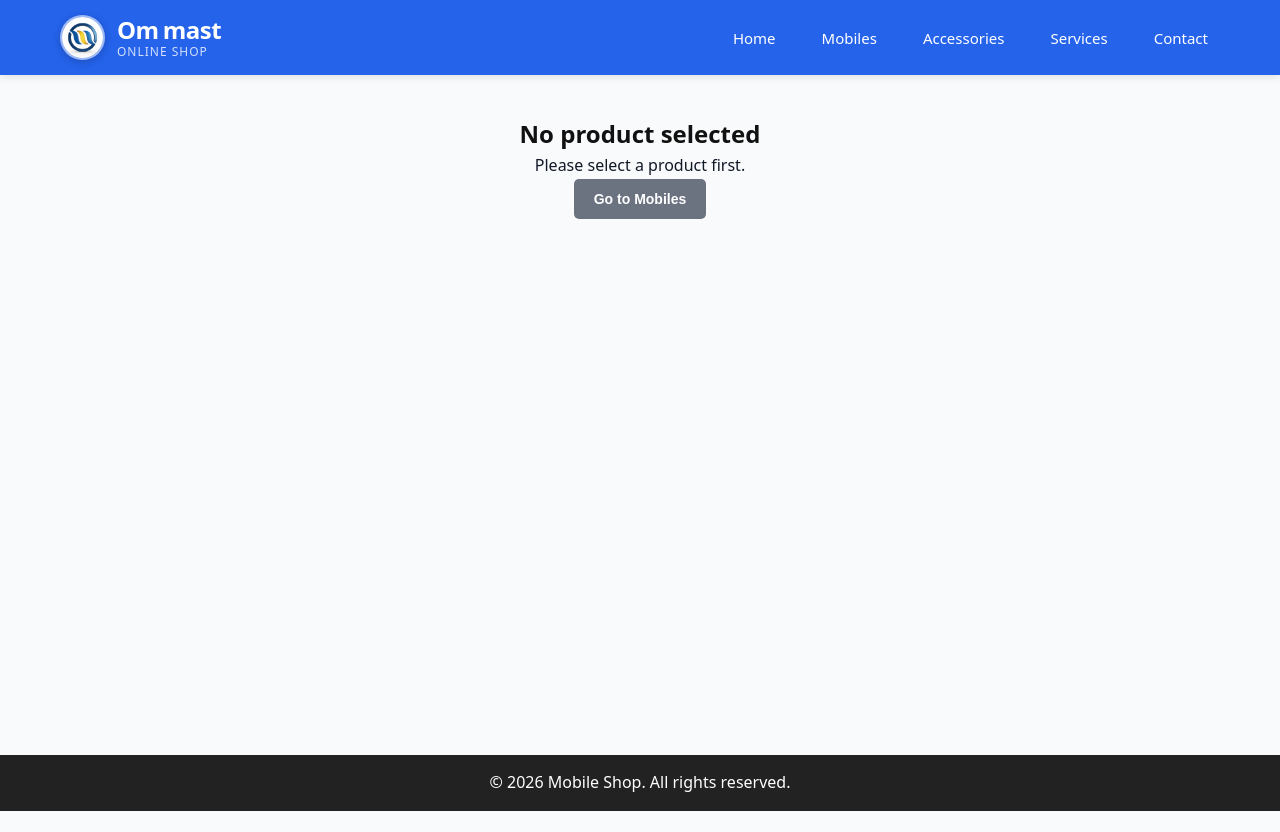
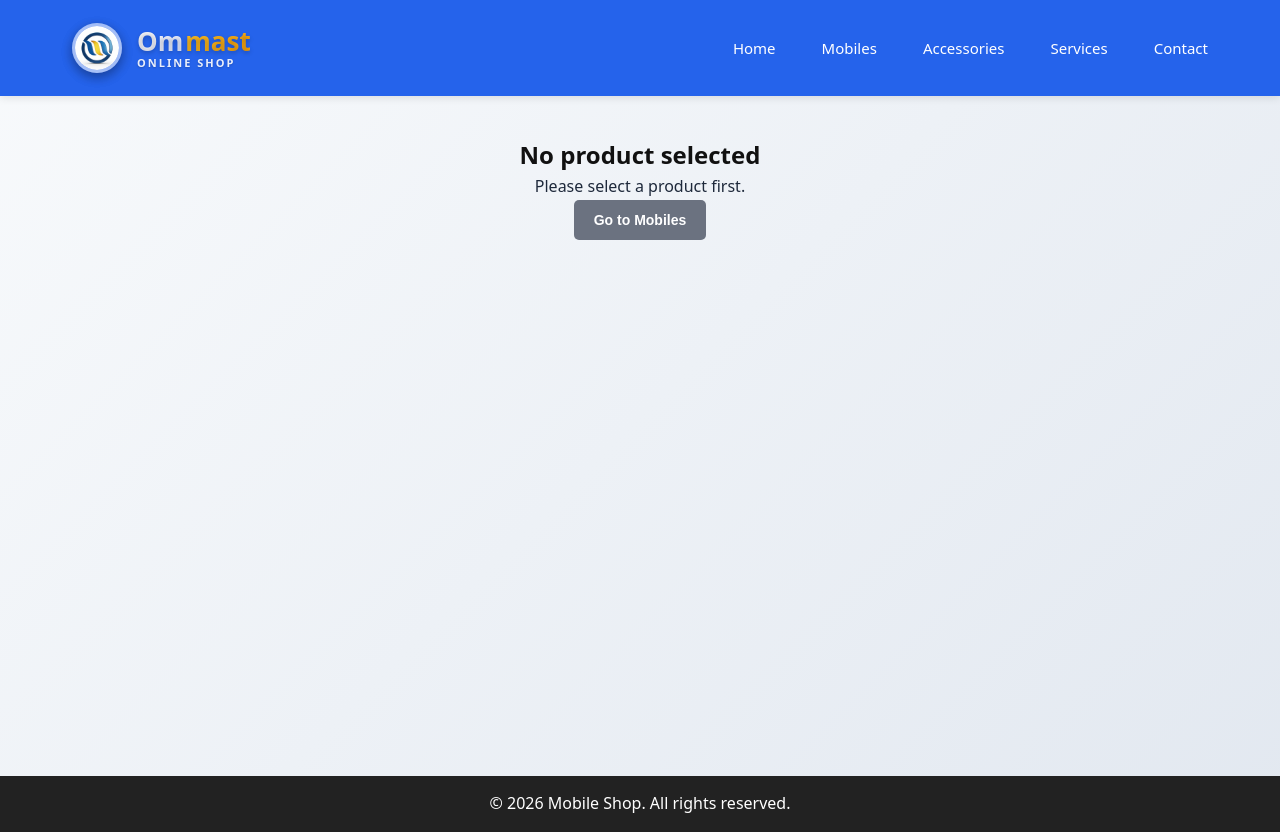
Before and after one commit to ashok770/Mobile-Shop-Website, a React (Vite) app: page /order in a window 1280 px wide. Before the commit the page ends 811 px from the top, so only its background shows below. Built offline with nearby package versions, Linux system fonts and the light colour scheme; no server answers.

Commit message:
added the logo and enhance the design

```diff
--- a/src/App.css
+++ b/src/App.css
@@ -18,8 +18,8 @@ body {
     "Open Sans",
     "Helvetica Neue",
     sans-serif;
-  background-color: #f9fafb;
-  color: #111827;
+  background: linear-gradient(135deg, #f8fafc 0%, #e2e8f0 100%);
+  color: #1e293b;
 }
 
 /* Container */
@@ -37,19 +37,20 @@ body {
   color: #888;
 }
 .card {
-  background: #fff;
+  background: linear-gradient(135deg, #ffffff 0%, #f8fafc 100%);
   padding: 20px;
-  border-radius: 12px;
+  border-radius: 16px;
   text-align: center;
-  box-shadow: 0 10px 25px rgba(0, 0, 0, 0.06);
+  box-shadow: 0 10px 30px rgba(0, 0, 0, 0.1), 0 4px 8px rgba(0, 0, 0, 0.05);
+  border: 1px solid rgba(255, 255, 255, 0.2);
   transition:
-    transform 0.2s ease,
-    box-shadow 0.2s ease;
+    transform 0.3s ease,
+    box-shadow 0.3s ease;
 }
 
 .card:hover {
-  transform: translateY(-4px);
-  box-shadow: 0 15px 35px rgba(0, 0, 0, 0.1);
+  transform: translateY(-6px);
+  box-shadow: 0 20px 40px rgba(0, 0, 0, 0.15), 0 8px 16px rgba(0, 0, 0, 0.1);
 }
 
 .card-img {
@@ -60,23 +61,31 @@ body {
 }
 
 .price {
-  color: #16a34a;
-  font-weight: 600;
+  background: linear-gradient(135deg, #16a34a, #15803d);
+  -webkit-background-clip: text;
+  -webkit-text-fill-color: transparent;
+  background-clip: text;
+  font-weight: 700;
+  font-size: 18px;
   margin: 8px 0 15px;
 }
 
 .primary {
-  background: #2563eb;
+  background: linear-gradient(135deg, #2563eb, #1d4ed8);
   color: #fff;
-  padding: 10px 20px;
-  border-radius: 5px;
+  padding: 12px 24px;
+  border-radius: 12px;
   text-decoration: none;
   display: inline-block;
-  transition: background 0.3s;
+  transition: all 0.3s ease;
+  box-shadow: 0 4px 12px rgba(37, 99, 235, 0.3);
+  font-weight: 600;
 }
 
 .primary:hover {
-  background: #1d4ed8;
+  background: linear-gradient(135deg, #1d4ed8, #1e40af);
+  transform: translateY(-2px);
+  box-shadow: 0 8px 20px rgba(37, 99, 235, 0.4);
 }
 /* Mobiles toolbar */
 .mobiles-toolbar {
@@ -135,71 +144,111 @@ body {
   gap: 15px;
 }
 
-/* Professional Brand Logo */
+/* Enhanced Professional Brand Logo */
 .brand-logo {
   display: flex;
   align-items: center;
-  gap: 12px;
+  gap: 15px;
+  text-decoration: none;
+  cursor: pointer;
+  transition: all 0.3s ease;
+  padding: 8px 12px;
+  border-radius: 12px;
+}
+
+.brand-logo:hover {
+  background: rgba(255, 255, 255, 0.1);
+  transform: translateY(-1px);
 }
 
 .logo-placeholder {
   position: relative;
-  width: 45px;
-  height: 45px;
+  width: 50px;
+  height: 50px;
 }
 
 .logo-img {
-  width: 45px;
-  height: 45px;
+  width: 50px;
+  height: 50px;
   border-radius: 50%;
   object-fit: cover;
-  border: 2px solid rgba(255, 255, 255, 0.2);
-  box-shadow: 0 2px 8px rgba(0, 0, 0, 0.1);
+  border: 3px solid rgba(255, 255, 255, 0.3);
+  box-shadow: 0 4px 12px rgba(0, 0, 0, 0.2);
   position: absolute;
   top: 0;
   left: 0;
+  transition: all 0.3s ease;
+}
+
+.logo-img:hover {
+  border-color: rgba(255, 255, 255, 0.5);
+  box-shadow: 0 6px 16px rgba(0, 0, 0, 0.3);
 }
 
 .logo-fallback {
-  width: 45px;
-  height: 45px;
+  width: 50px;
+  height: 50px;
   border-radius: 50%;
-  background: rgba(255, 255, 255, 0.2);
-  border: 2px solid rgba(255, 255, 255, 0.3);
+  background: linear-gradient(135deg, rgba(255, 255, 255, 0.2), rgba(255, 255, 255, 0.1));
+  border: 3px solid rgba(255, 255, 255, 0.3);
   display: flex;
   align-items: center;
   justify-content: center;
-  font-size: 20px;
-  font-weight: 700;
+  box-shadow: 0 4px 12px rgba(0, 0, 0, 0.2);
+  transition: all 0.3s ease;
+}
+
+.logo-fallback:hover {
+  border-color: rgba(255, 255, 255, 0.5);
+  box-shadow: 0 6px 16px rgba(0, 0, 0, 0.3);
+}
+
+.logo-letter {
+  font-size: 22px;
+  font-weight: 800;
   color: white;
-  box-shadow: 0 2px 8px rgba(0, 0, 0, 0.1);
+  text-shadow: 0 2px 4px rgba(0, 0, 0, 0.3);
 }
 
 .brand-text {
   display: flex;
   flex-direction: column;
-  line-height: 1.2;
+  line-height: 1.1;
 }
 
 .brand-name {
-  font-size: 24px !important;
-  font-weight: 700;
+  font-size: 26px !important;
+  font-weight: 800;
   margin: 0;
   color: white !important;
-  letter-spacing: -0.5px;
+  text-shadow: 0 2px 4px rgba(0, 0, 0, 0.2);
+  display: flex;
+  align-items: center;
+  gap: 2px;
 }
 
-.brand-space {
-  display: inline-block;
-  width: 4px;
+.brand-om {
+  background: linear-gradient(135deg, #ffffff, #e0e7ff);
+  -webkit-background-clip: text;
+  -webkit-text-fill-color: transparent;
+  background-clip: text;
+}
+
+.brand-mast {
+  background: linear-gradient(135deg, #fbbf24, #f59e0b);
+  -webkit-background-clip: text;
+  -webkit-text-fill-color: transparent;
+  background-clip: text;
 }
 
 .brand-tagline {
-  font-size: 12px;
-  color: rgba(255, 255, 255, 0.8);
-  font-weight: 500;
+  font-size: 11px;
+  color: rgba(255, 255, 255, 0.9);
+  font-weight: 600;
   text-transform: uppercase;
-  letter-spacing: 1px;
+  letter-spacing: 2px;
+  margin-top: 2px;
+  text-shadow: 0 1px 2px rgba(0, 0, 0, 0.2);
 }
 
 /* Legacy logo class for compatibility */
@@ -269,7 +318,7 @@ body {
   max-width: 1200px;
   margin: 0 auto;
   padding: 20px;
-  background: #f8fafc;
+  background: linear-gradient(135deg, #f8fafc 0%, #e2e8f0 100%);
   min-height: 100vh;
 }
 
@@ -416,12 +465,16 @@ body {
 }
 
 .btn.primary {
-  background: #2563eb;
+  background: linear-gradient(135deg, #2563eb, #1d4ed8);
   color: white;
+  box-shadow: 0 4px 12px rgba(37, 99, 235, 0.3);
+  font-weight: 600;
 }
 
 .btn.primary:hover {
-  background: #1d4ed8;
+  background: linear-gradient(135deg, #1d4ed8, #1e40af);
+  transform: translateY(-2px);
+  box-shadow: 0 8px 20px rgba(37, 99, 235, 0.4);
 }
 
 .btn.danger {
--- a/src/components/Header.jsx
+++ b/src/components/Header.jsx
@@ -1,19 +1,24 @@
-import { NavLink } from "react-router-dom";
+import { NavLink, Link } from "react-router-dom";
 
 function Header() {
   return (
     <header className="site-header">
       <div className="container header-content">
-        <div className="brand-logo">
+        <Link to="/" className="brand-logo">
           <div className="logo-placeholder">
             <img src="/images/logo.png" alt="Ommast Logo" className="logo-img" onError={(e) => e.target.style.display = 'none'} />
-            <div className="logo-fallback">O</div>
+            <div className="logo-fallback">
+              <span className="logo-letter">O</span>
+            </div>
           </div>
           <div className="brand-text">
-            <h1 className="brand-name">Om<span className="brand-space"></span>mast</h1>
+            <h1 className="brand-name">
+              <span className="brand-om">Om</span>
+              <span className="brand-mast">mast</span>
+            </h1>
             <span className="brand-tagline">Online Shop</span>
           </div>
-        </div>
+        </Link>
 
         <nav className="nav">
           <NavLink to="/" end>
```
